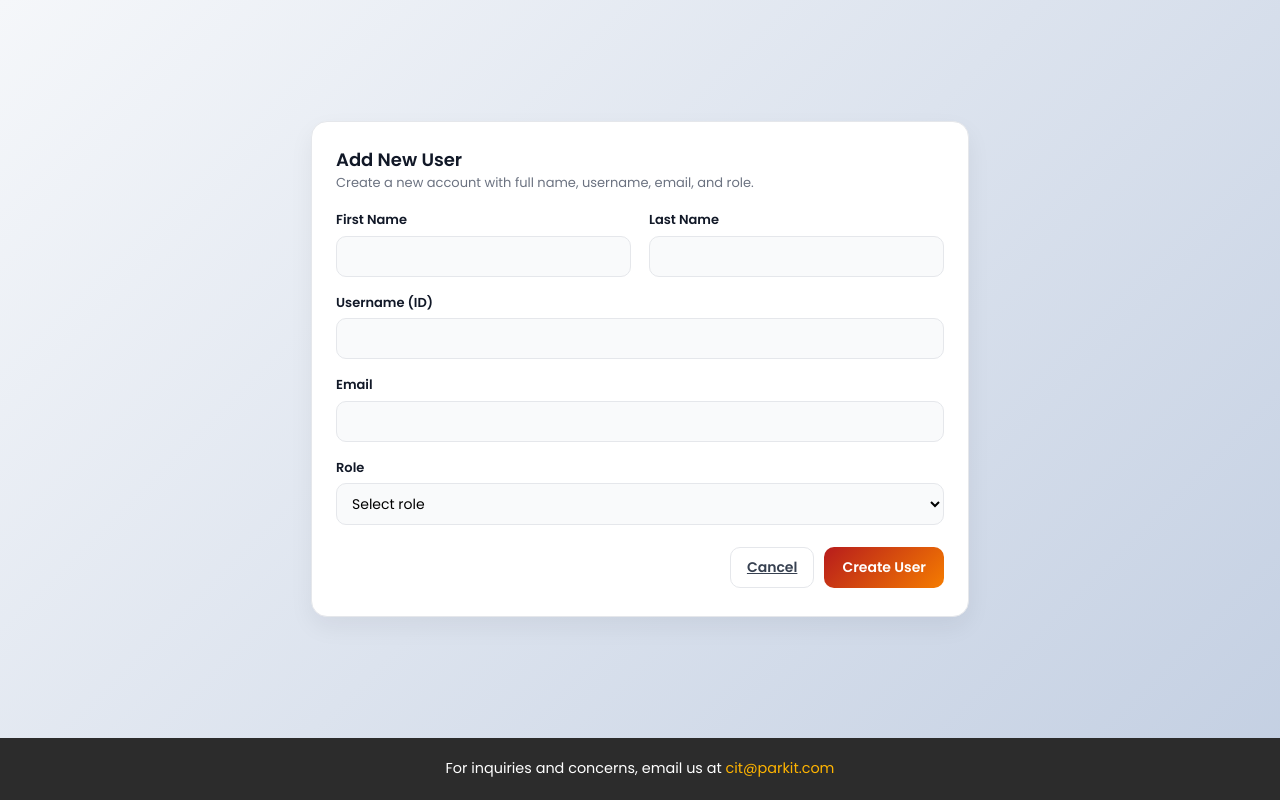
After one commit to Kitanoed/Park_IT, a Django app: template templates/add_user.html in a window 1280 px wide. The commit adds this page. Run offline with Django 5.2, Linux system fonts and the light colour scheme; the template is opened without the code that fills it, so the values that code supplies are empty; parts of the project's set-up code (start-up, migrations or seed data) failed here and were passed over.

Commit message:
feat: add add_user UI

```diff
--- a/Park_IT/urls.py
+++ b/Park_IT/urls.py
@@ -5,7 +5,7 @@ from django.urls import path
 from .views import (
     HomeView, RegisterView, LoginView, logout_view,
     SignInView, DashboardView, ParkingSpacesView, ManageUsersView, UserDashboardView,
-    EditUserView, deactivate_user, activate_user,
+    EditUserView, deactivate_user, activate_user, AddUserView,
 )
 
 urlpatterns = [
@@ -19,6 +19,7 @@ urlpatterns = [
     path('user-dashboard/', UserDashboardView.as_view(), name='user_dashboard'),
     path('parking-spaces/', ParkingSpacesView.as_view(), name='parking_spaces'),
     path("manage-users/", ManageUsersView.as_view(), name="manage_users"),
+    path("manage-users/add/", AddUserView.as_view(), name="add_user"),
     path("manage-users/<str:user_id>/edit/", EditUserView.as_view(), name="edit_user"),
     path("manage-users/<str:user_id>/deactivate/", deactivate_user, name="deactivate_user"),
     path("manage-users/<str:user_id>/activate/", activate_user, name="activate_user"),
--- /dev/null
+++ b/templates/add_user.html
@@ -0,0 +1,163 @@
+{% extends "base.html" %}
+
+{% block title %}Admin - Add User{% endblock %}
+
+{% block content %}
+<style>
+  .add-user-wrap{
+    max-width: 720px;
+    margin: 40px auto;
+    padding: 24px 24px 28px;
+    background: #ffffff;
+    border-radius: 16px;
+    border: 1px solid #e5e7eb;
+    box-shadow: 0 10px 25px rgba(15,23,42,0.06);
+  }
+  .add-user-header{
+    display:flex;
+    justify-content:space-between;
+    align-items:center;
+    margin-bottom:18px;
+  }
+  .add-user-title{
+    font-size:18px;
+    font-weight:700;
+    color:#111827;
+  }
+  .add-user-sub{
+    font-size:13px;
+    color:#6b7280;
+  }
+  .add-user-form{
+    display:grid;
+    grid-template-columns:1fr 1fr;
+    gap:16px 18px;
+    margin-top:10px;
+  }
+  .add-user-form .full-row{
+    grid-column:1 / -1;
+  }
+  .add-label{
+    display:block;
+    font-size:13px;
+    font-weight:600;
+    color:#111827;
+    margin-bottom:6px;
+  }
+  .add-input,
+  .add-select{
+    width:100%;
+    padding:9px 11px;
+    border-radius:10px;
+    border:1px solid #e5e7eb;
+    font-size:14px;
+    background:#f9fafb;
+  }
+  .add-input:focus,
+  .add-select:focus{
+    outline:none;
+    border-color:#b71c1c;
+    background:#ffffff;
+  }
+  .add-actions{
+    display:flex;
+    justify-content:flex-end;
+    gap:10px;
+    margin-top:22px;
+  }
+  .btn-secondary{
+    padding:9px 16px;
+    border-radius:10px;
+    border:1px solid #e5e7eb;
+    background:#ffffff;
+    font-size:14px;
+    font-weight:600;
+    color:#374151;
+    cursor:pointer;
+  }
+  .btn-primary{
+    padding:9px 18px;
+    border-radius:10px;
+    border:none;
+    background:linear-gradient(135deg,#b71c1c 0%,#f57c00 100%);
+    color:#ffffff;
+    font-size:14px;
+    font-weight:700;
+    cursor:pointer;
+  }
+</style>
+
+<div class="add-user-wrap">
+  <div class="add-user-header">
+    <div>
+      <div class="add-user-title">Add New User</div>
+      <div class="add-user-sub">
+        Create a new account with full name, username, email, and role.
+      </div>
+    </div>
+  </div>
+
+  <form method="post">
+    {% csrf_token %}
+    <div class="add-user-form">
+      <div>
+        <label class="add-label">First Name</label>
+        <input
+          type="text"
+          name="first_name"
+          class="add-input"
+          value="{{ form_first_name|default:'' }}"
+          required
+        />
+      </div>
+      <div>
+        <label class="add-label">Last Name</label>
+        <input
+          type="text"
+          name="last_name"
+          class="add-input"
+          value="{{ form_last_name|default:'' }}"
+          required
+        />
+      </div>
+      <div class="full-row">
+        <label class="add-label">Username (ID)</label>
+        <input
+          type="text"
+          name="username"
+          class="add-input"
+          value="{{ form_username|default:'' }}"
+          required
+        />
+      </div>
+      <div class="full-row">
+        <label class="add-label">Email</label>
+        <input
+          type="email"
+          name="email"
+          class="add-input"
+          value="{{ form_email|default:'' }}"
+          required
+        />
+      </div>
+      <div class="full-row">
+        <label class="add-label">Role</label>
+        <select name="role_id" class="add-select" required>
+          <option value="" disabled {% if not form_role_id %}selected{% endif %}>Select role</option>
+          {% for r in roles %}
+            <option value="{{ r.role_id }}" {% if r.role_id|stringformat:"s" == form_role_id|stringformat:"s" %}selected{% endif %}>
+              {{ r.role_name|title }}
+            </option>
+          {% endfor %}
+        </select>
+      </div>
+    </div>
+
+    <div class="add-actions">
+      <a href="{% url 'manage_users' %}" class="btn-secondary">Cancel</a>
+      <button type="submit" class="btn-primary">Create User</button>
+    </div>
+  </form>
+</div>
+
+{% endblock %}
--- a/templates/manage_users.html
+++ b/templates/manage_users.html
@@ -418,7 +418,9 @@
     <section class="main">
       <div class="manage-header">
         <h3>Manage Users</h3>
-        <button class="btn-add">+ Add New User</button>
+        <a href="{% url 'add_user' %}" class="btn-add" style="display:inline-flex;align-items:center;justify-content:center;text-decoration:none;">
+          + Add New User
+        </a>
       </div>
       <div class="search-box">
         <input type="text" placeholder="Search by name or username" />
```
Also changed, not shown: Park_IT/views.py (+159 -0 lines), db.sqlite3.
